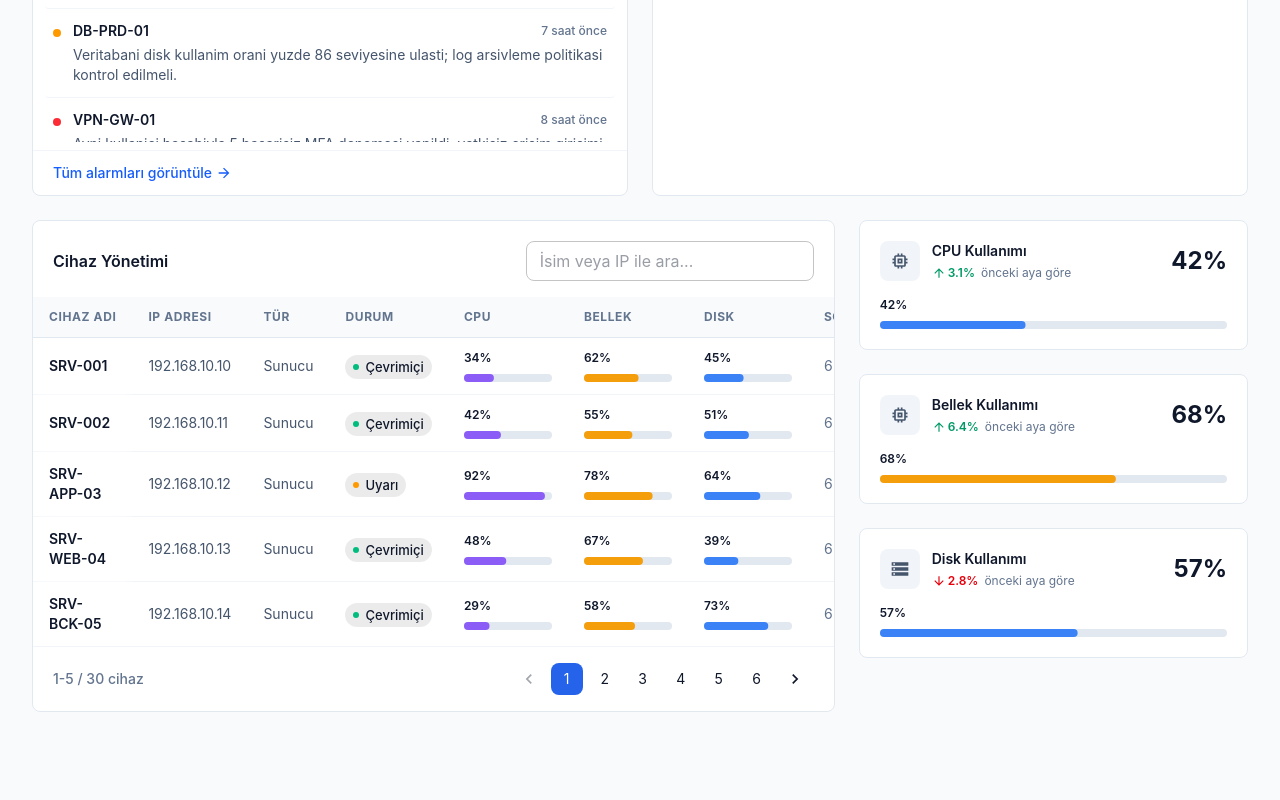
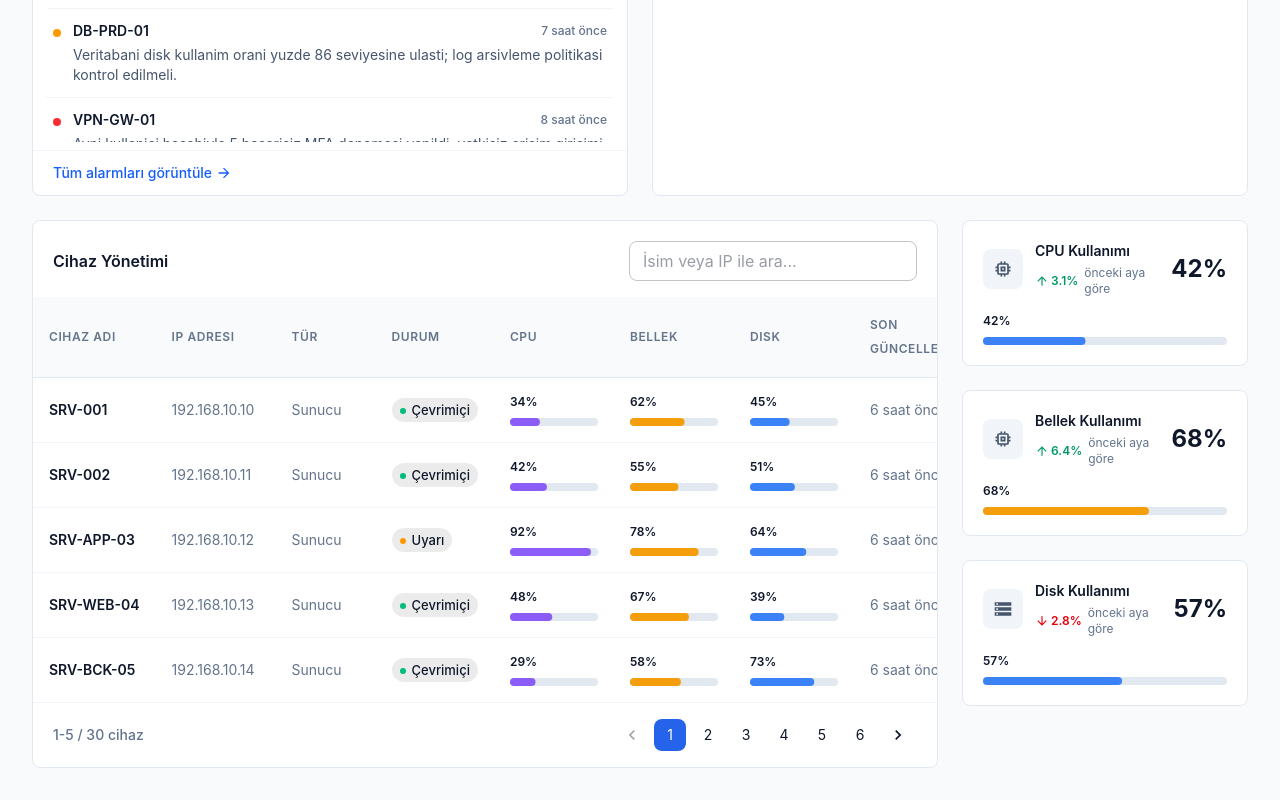
Before and after one commit to aycacerence/Monitoring-dashboard, a React (Vite) app: page / in a window 1280 px wide. Shown: the part 1486-2286 px from the top of the page. Before the commit the page ends 2230 px from the top, so only its background shows below. Built offline with nearby package versions, Linux system fonts and the light colour scheme.

Commit message:
feat: cihaz tablosu için responsive sticky-header ve layout optimizasyonları

```diff
--- a/src/components/devices/DeviceTable/DeviceTable.jsx
+++ b/src/components/devices/DeviceTable/DeviceTable.jsx
@@ -1,39 +1,50 @@
 import PropTypes from 'prop-types';
-import { Skeleton } from '@mui/material';
+import { Table, TableBody, TableCell, TableContainer, TableHead, TableRow, Skeleton } from '@mui/material';
 import DeviceTableRow from '../DeviceTableRow/DeviceTableRow';
 import EmptyState from '../../common/EmptyState';
 import SearchOffIcon from '@mui/icons-material/SearchOff';
 
+const headCells = [
+  { id: 'name', label: 'Cihaz Adı', minWidth: 120 },
+  { id: 'ip', label: 'IP Adresi', minWidth: 120 },
+  { id: 'type', label: 'Tür', minWidth: 100 },
+  { id: 'status', label: 'Durum', minWidth: 100 },
+  { id: 'cpu', label: 'CPU', minWidth: 120 },
+  { id: 'mem', label: 'Bellek', minWidth: 120 },
+  { id: 'disk', label: 'Disk', minWidth: 120 },
+  { id: 'updated', label: 'Son Güncelleme', minWidth: 140 },
+];
+
 function DeviceTable({ devices, isLoading, searchTerm }) {
   if (isLoading) {
     return (
-      <div className="w-full overflow-x-auto">
-        <table className="w-full text-left border-collapse">
-          <thead>
-            <tr className="border-b border-slate-200">
-              <th className="py-3 px-4">Cihaz Adı</th>
-              <th className="py-3 px-4">IP Adresi</th>
-              <th className="py-3 px-4">Tür</th>
-              <th className="py-3 px-4">Durum</th>
-              <th className="py-3 px-4">CPU</th>
-              <th className="py-3 px-4">Bellek</th>
-              <th className="py-3 px-4">Disk</th>
-              <th className="py-3 px-4">Son Güncelleme</th>
-            </tr>
-          </thead>
-          <tbody>
+      <TableContainer className="overflow-x-auto w-full">
+        <Table sx={{ minWidth: 800 }}>
+          <TableHead>
+            <TableRow>
+              {headCells.map((headCell) => (
+                <TableCell
+                  key={headCell.id}
+                  sx={{ minWidth: headCell.minWidth, borderBottomColor: '#e2e8f0' }}
+                >
+                  <Skeleton variant="text" width="60%" />
+                </TableCell>
+              ))}
+            </TableRow>
+          </TableHead>
+          <TableBody>
             {[...Array(5)].map((_, i) => (
-              <tr key={i} className="border-b border-slate-100">
-                {[...Array(8)].map((_, j) => (
-                  <td key={j} className="py-3 px-4">
+              <TableRow key={i}>
+                {headCells.map((headCell, j) => (
+                  <TableCell key={j} sx={{ borderBottomColor: '#f1f5f9' }}>
                     <Skeleton variant="text" width={j === 0 ? "80%" : "60%"} />
-                  </td>
+                  </TableCell>
                 ))}
-              </tr>
+              </TableRow>
             ))}
-          </tbody>
-        </table>
-      </div>
+          </TableBody>
+        </Table>
+      </TableContainer>
     );
   }
 
@@ -50,27 +61,49 @@ function DeviceTable({ devices, isLoading, searchTerm }) {
   }
 
   return (
-    <div className="w-full overflow-x-auto relative">
-      <table className="w-full text-left border-collapse min-w-[800px]">
-        <thead>
-          <tr className="border-b border-slate-200 bg-slate-50 text-xs font-semibold text-slate-500 uppercase tracking-wider">
-            <th className="py-3 px-4 sticky left-0 bg-slate-50 z-10 whitespace-nowrap">Cihaz Adı</th>
-            <th className="py-3 px-4 whitespace-nowrap">IP Adresi</th>
-            <th className="py-3 px-4 whitespace-nowrap">Tür</th>
-            <th className="py-3 px-4 whitespace-nowrap">Durum</th>
-            <th className="py-3 px-4 whitespace-nowrap">CPU</th>
-            <th className="py-3 px-4 whitespace-nowrap">Bellek</th>
-            <th className="py-3 px-4 whitespace-nowrap">Disk</th>
-            <th className="py-3 px-4 whitespace-nowrap">Son Güncelleme</th>
-          </tr>
-        </thead>
-        <tbody className="group">
+    <TableContainer className="overflow-x-auto w-full">
+      <Table sx={{ minWidth: 800 }}>
+        <TableHead className="bg-slate-50">
+          <TableRow>
+            <TableCell
+              className="sticky left-0 z-10 bg-slate-50"
+              sx={{
+                minWidth: 120,
+                fontWeight: 600,
+                color: 'text.secondary',
+                borderBottomColor: '#e2e8f0',
+                textTransform: 'uppercase',
+                fontSize: '0.75rem',
+                letterSpacing: '0.05em'
+              }}
+            >
+              Cihaz Adı
+            </TableCell>
+            {headCells.slice(1).map((headCell) => (
+              <TableCell
+                key={headCell.id}
+                sx={{
+                  minWidth: headCell.minWidth,
+                  fontWeight: 600,
+                  color: 'text.secondary',
+                  borderBottomColor: '#e2e8f0',
+                  textTransform: 'uppercase',
+                  fontSize: '0.75rem',
+                  letterSpacing: '0.05em'
+                }}
+              >
+                {headCell.label}
+              </TableCell>
+            ))}
+          </TableRow>
+        </TableHead>
+        <TableBody>
           {devices.map((device) => (
             <DeviceTableRow key={device.id} device={device} />
           ))}
-        </tbody>
-      </table>
-    </div>
+        </TableBody>
+      </Table>
+    </TableContainer>
   );
 }
 
--- a/src/components/devices/DeviceTableRow/DeviceTableRow.jsx
+++ b/src/components/devices/DeviceTableRow/DeviceTableRow.jsx
@@ -1,48 +1,54 @@
 import PropTypes from 'prop-types';
+import { TableRow, TableCell } from '@mui/material';
 import StatusBadge from '../../common/Badge/StatusBadge';
 import ProgressBar from '../../common/ProgressBar/ProgressBar';
 import { formatRelativeTime } from '../../../utils/formatRelativeTime';
 
 function DeviceTableRow({ device }) {
   return (
-    <tr className="border-b border-slate-100 last:border-0 hover:bg-slate-50 transition-colors">
-      <td className="py-3 px-4 text-sm font-semibold text-slate-900 sticky left-0 bg-white/95 backdrop-blur z-10 group-hover:bg-slate-50">
+    <TableRow hover sx={{ '&:last-child td, &:last-child th': { border: 0 } }}>
+      <TableCell
+        component="th"
+        scope="row"
+        className="sticky left-0 z-10 bg-white"
+        sx={{ fontWeight: 600, color: 'text.primary', borderBottomColor: '#f1f5f9', whiteSpace: 'nowrap' }}
+      >
         {device.name}
-      </td>
-      <td className="py-3 px-4 text-sm text-slate-600 whitespace-nowrap">
+      </TableCell>
+      <TableCell sx={{ color: 'text.secondary', borderBottomColor: '#f1f5f9', whiteSpace: 'nowrap' }}>
         {device.ipAddress}
-      </td>
-      <td className="py-3 px-4 text-sm text-slate-600 whitespace-nowrap">
+      </TableCell>
+      <TableCell sx={{ color: 'text.secondary', borderBottomColor: '#f1f5f9', whiteSpace: 'nowrap' }}>
         {device.type}
-      </td>
-      <td className="py-3 px-4 whitespace-nowrap">
+      </TableCell>
+      <TableCell sx={{ borderBottomColor: '#f1f5f9', whiteSpace: 'nowrap' }}>
         <StatusBadge status={device.status} />
-      </td>
-      <td className="py-3 px-4 min-w-[120px]">
+      </TableCell>
+      <TableCell sx={{ minWidth: 120, borderBottomColor: '#f1f5f9' }}>
         {device.cpuUsage !== null ? (
           <ProgressBar value={device.cpuUsage} color="#8b5cf6" className="h-1.5" />
         ) : (
           <span className="text-sm text-slate-400">-</span>
         )}
-      </td>
-      <td className="py-3 px-4 min-w-[120px]">
+      </TableCell>
+      <TableCell sx={{ minWidth: 120, borderBottomColor: '#f1f5f9' }}>
         {device.memoryUsage !== null ? (
           <ProgressBar value={device.memoryUsage} color="#f59e0b" className="h-1.5" />
         ) : (
           <span className="text-sm text-slate-400">-</span>
         )}
-      </td>
-      <td className="py-3 px-4 min-w-[120px]">
+      </TableCell>
+      <TableCell sx={{ minWidth: 120, borderBottomColor: '#f1f5f9' }}>
         {device.diskUsage !== null ? (
           <ProgressBar value={device.diskUsage} color="#3b82f6" className="h-1.5" />
         ) : (
           <span className="text-sm text-slate-400">-</span>
         )}
-      </td>
-      <td className="py-3 px-4 text-sm text-slate-500 whitespace-nowrap">
+      </TableCell>
+      <TableCell sx={{ color: 'text.secondary', borderBottomColor: '#f1f5f9', whiteSpace: 'nowrap' }}>
         {formatRelativeTime(device.lastUpdated)}
-      </td>
-    </tr>
+      </TableCell>
+    </TableRow>
   );
 }
 
--- a/src/pages/DashboardPage/DashboardPage.jsx
+++ b/src/pages/DashboardPage/DashboardPage.jsx
@@ -72,13 +72,13 @@ function DashboardPage() {
 
           {/* Devices and Resource Usage Grid */}
           <section>
-            <div className="grid grid-cols-1 lg:grid-cols-3 gap-6">
-              {/* Cihaz Tablosu (2/3 alan) - overflow-hidden ile taşma engellendi */}
-              <div className="lg:col-span-2 min-w-0 overflow-hidden">
+            <div className="grid grid-cols-1 lg:grid-cols-4 gap-6">
+              {/* Cihaz Tablosu (3/4 alan) - overflow-hidden ile taşma engellendi */}
+              <div className="lg:col-span-3 min-w-0 overflow-hidden">
                 <DevicesSection />
               </div>
 
-              {/* Kaynak Kullanımı (1/3 alan) */}
+              {/* Kaynak Kullanımı (1/4 alan) */}
               <div className="lg:col-span-1">
                 <ResourceUsageList />
               </div>
```
